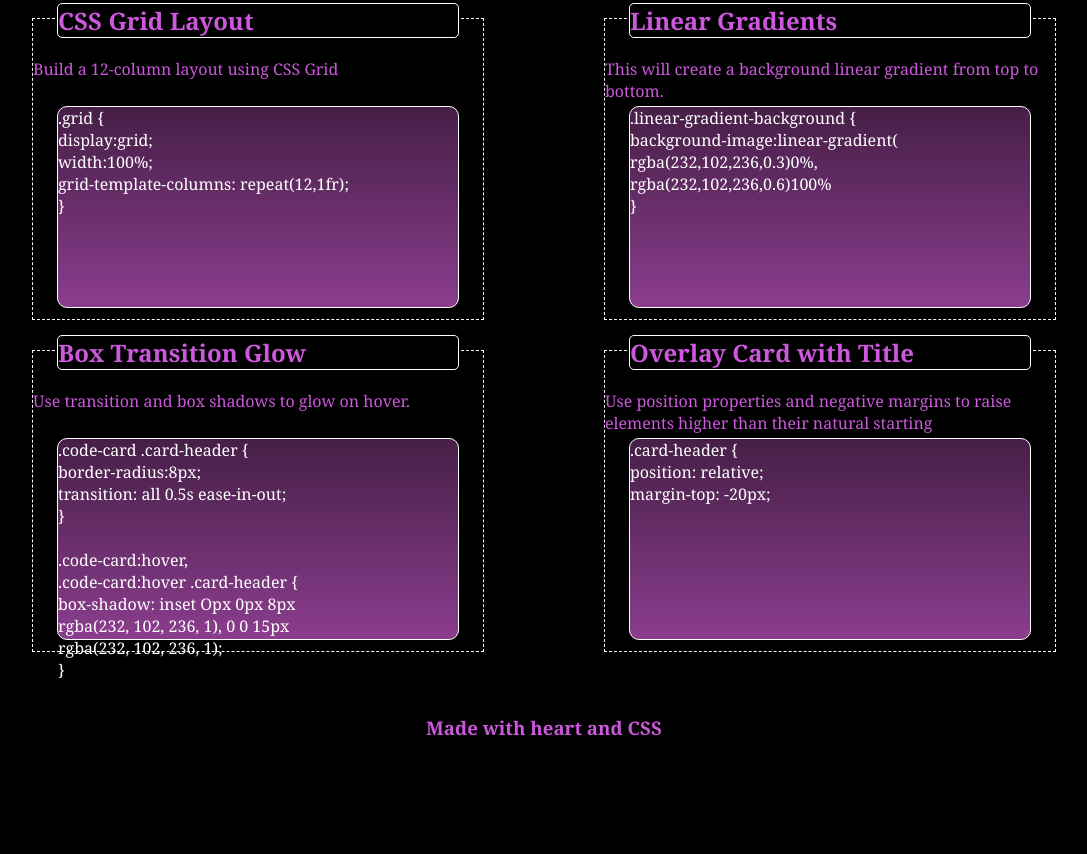
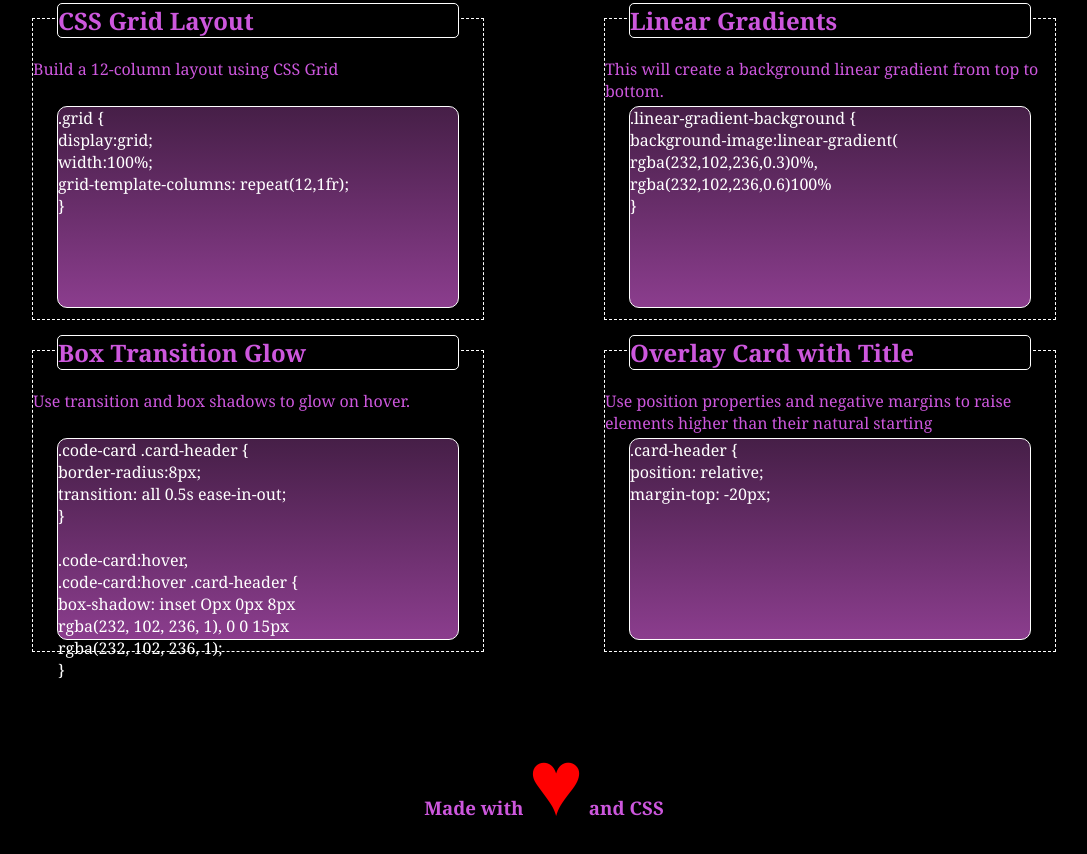
Before and after one commit to CL2731/First-Group, a plain HTML site: page index.html in a window 1280 px wide. Shown: the part 490-1344 px from the top of the page, without its empty margins (96-1183 px from the left). Before the commit the page ends 1300 px from the top, so only its background shows below. Drawn offline with Linux system fonts and the light colour scheme.

Commit message:
added little heart in footer

```diff
--- a/index.html
+++ b/index.html
@@ -102,7 +102,7 @@
     <footer class="center">
         <br>
         <br>
-        <h3>Made with heart and CSS</h3>
+        <h3>Made with <span style="font-size:500%;color:red;">&hearts;</span> and CSS</h3>
         <br>
         <br>
     </footer>
```
